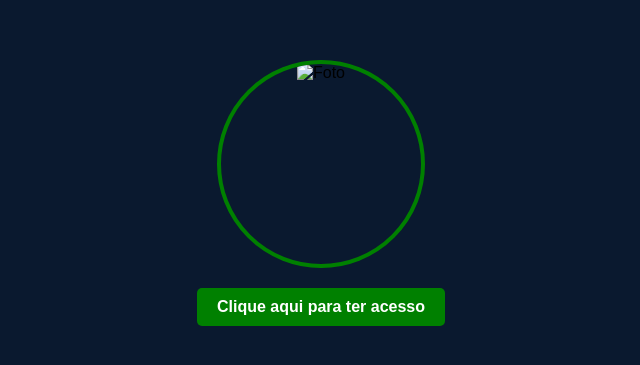
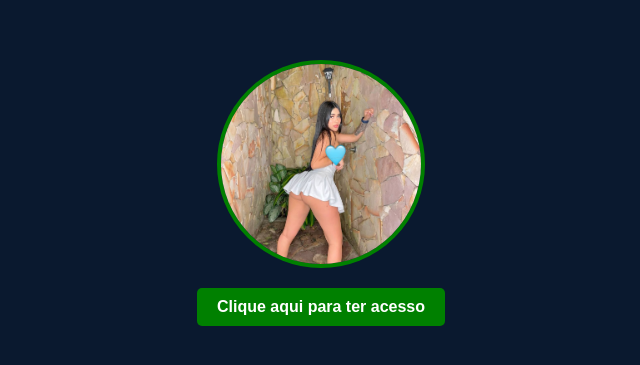
Before and after one commit to MarceloZarour/PackPrincipal, a plain HTML site: page index.html in a window 1280 px wide. Shown: the part 207-572 px from the top of the page, without its empty margins (319-959 px from the left). Drawn offline with Linux system fonts and the light colour scheme.

Commit message:
Update index.html

```diff
--- a/index.html
+++ b/index.html
@@ -52,7 +52,7 @@
 <body>
    <div class="container">
        <div class="circle">
-           <img src="sua-foto.jpg" alt="Foto">
+           <img src="sua-foto.jpg.jpeg" alt="Foto">
        </div>
        <div class="button">
            <a href="<!-- Insira o link aqui -->">Clique aqui para ter acesso</a>
```
